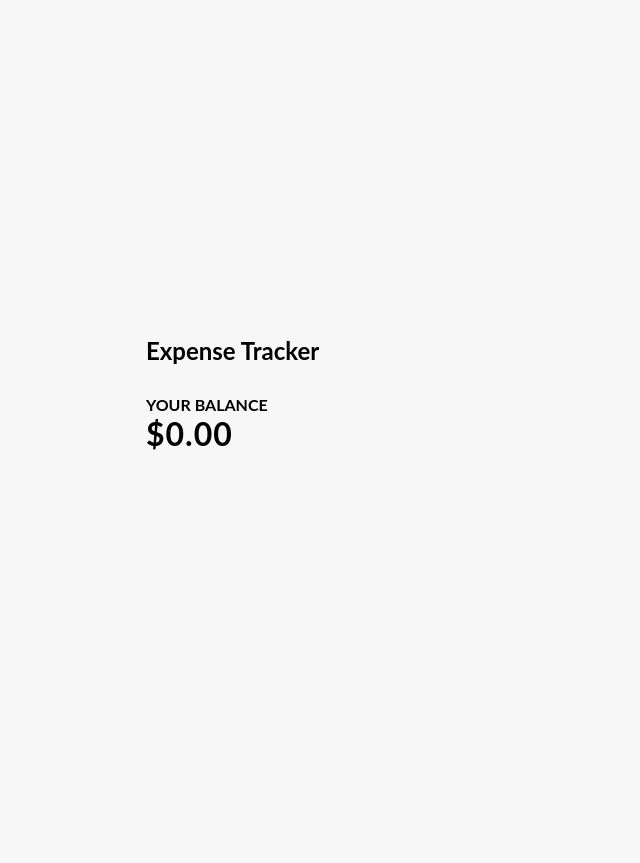
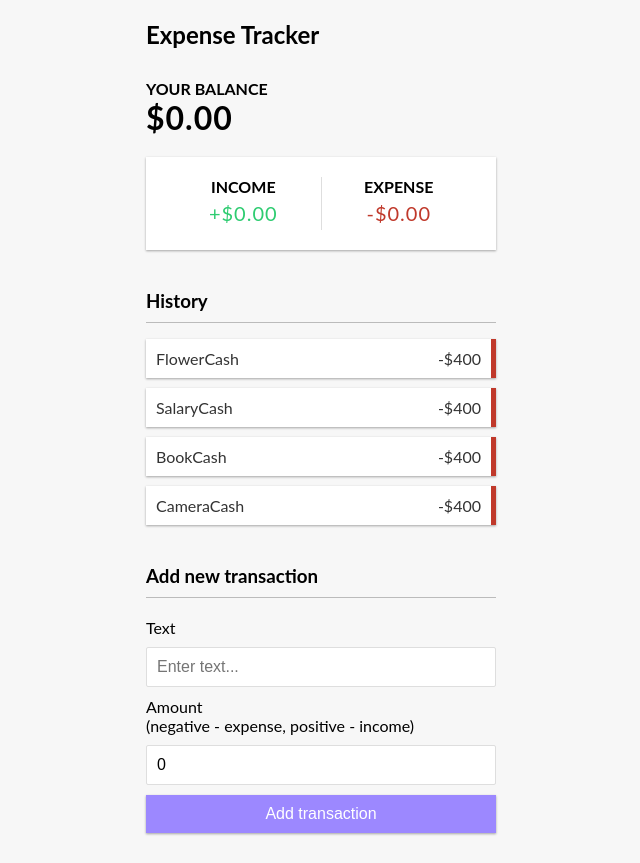
Before and after one commit to StanfordDC/Expense-Tracker, a React (Create React App) app: page / in a window 1280 px wide. Shown: the whole page, without its empty margins (319-959 px from the left). Before the commit the page ends 800 px from the top, so only its background shows below. Built offline with nearby package versions, Linux system fonts and the light colour scheme.

Commit message:
Update App.js

```diff
--- a/src/App.js
+++ b/src/App.js
@@ -1,15 +1,24 @@
 import './App.css';
+import React from 'react';
 import { Header } from './components/Header';
 import { Balance } from './components/Balance';
+import { IncomeExpenses } from './components/IncomeExpenses';
+import { TransactionList } from './components/TransactionList';
+import { AddTransaction } from './components/AddTransaction';
+
+import { GlobalProvider } from './context/GlobalState';
 
 function App() {
   return (
-    <div>
+    <GlobalProvider>
       <Header />
       <div className="container">
         <Balance />
+        <IncomeExpenses />
+        <TransactionList />
+        <AddTransaction />
       </div>
-    </div>
+    </GlobalProvider>
   );
 }
 
```
